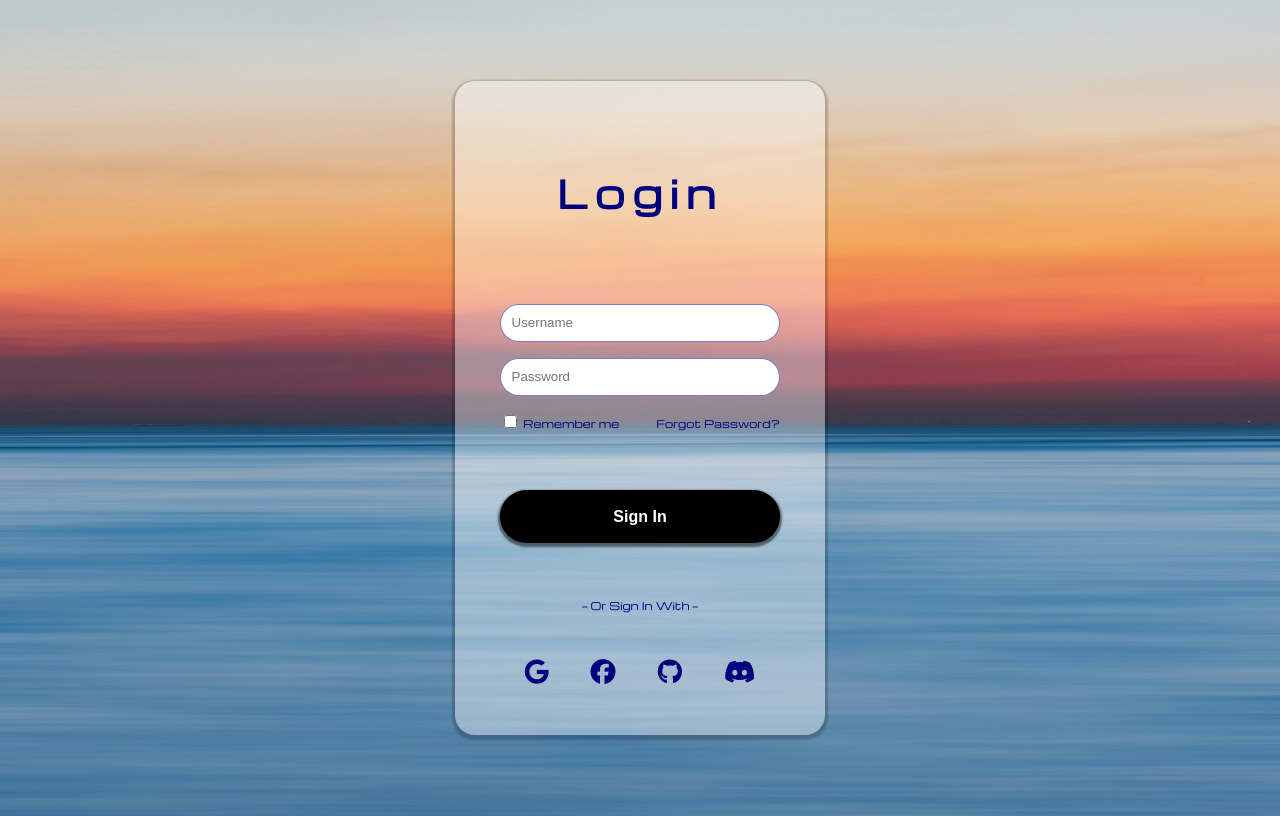
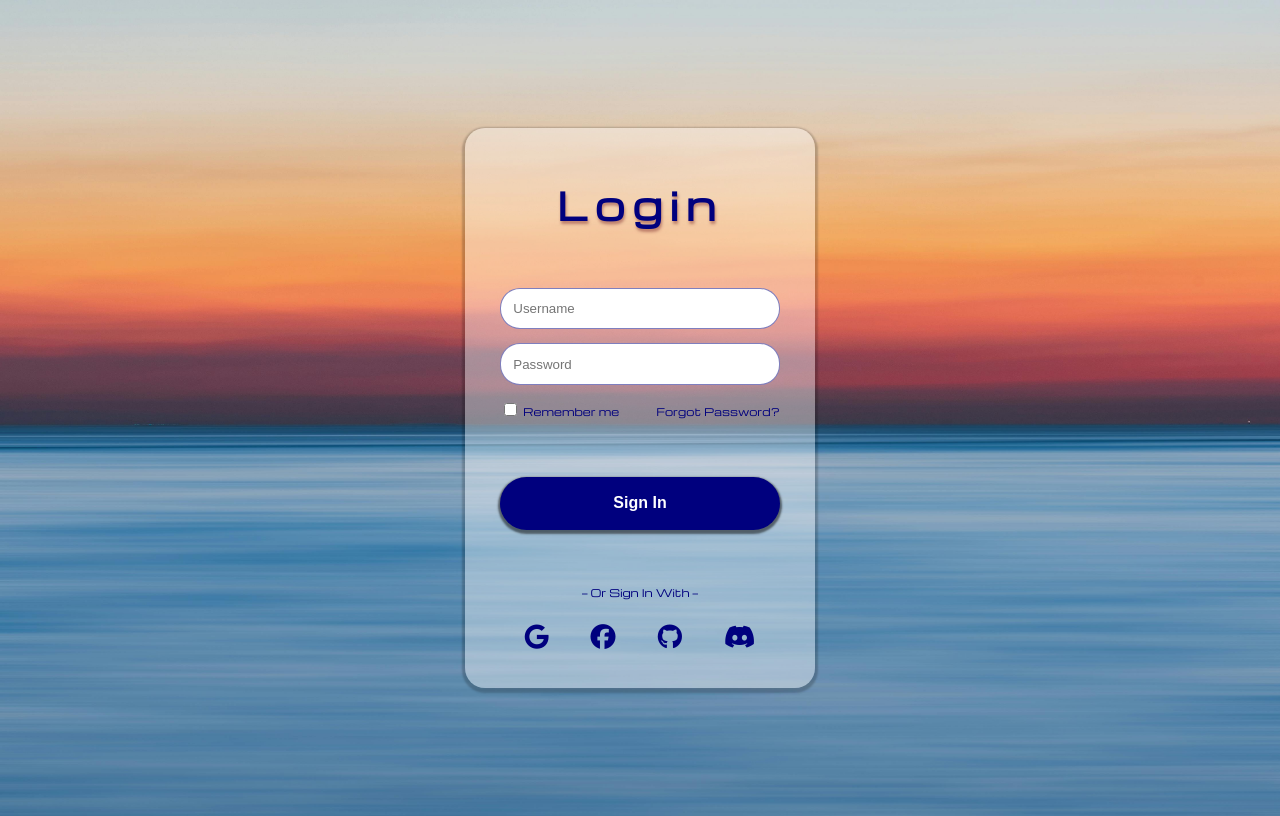
Before and after one commit to apalet/andree-palet-login-ui-project, a plain HTML site: page index.html in a window 1280 px wide. Drawn offline with nearby package versions, Linux system fonts and the light colour scheme; a web font is replaced by a local one.

Commit message:
adjust the max-height of the login container

```diff
--- a/styles.css
+++ b/styles.css
@@ -1,10 +1,10 @@
 body {
     background-image: url(assets/background.jpg);
     background-size: cover;
+    font-size: medium;
     display: flex;
     justify-content: center;
     align-items: center;
-    line-height: 1.6;
     min-height: 100vh;
     font-family: "Michroma", sans-serif;
     /* font-family: "Anta", sans-serif; */
@@ -16,7 +16,7 @@ body {
     border-radius: 20px;
     width: 90%;
     max-width: 350px;
-    padding: 10px;
+    max-height: 600px;
     box-shadow: 0px 2px 2px 3px rgba(0, 0, 0, 0.2);
 
     display: flex;
@@ -26,11 +26,12 @@ body {
 }
 
 .login-header {
-    font-size: 32px;
+    font-size: 2em;
     font-weight: bold;
     /* color: black; */
+    text-shadow: 1px 3px 3px rgb(133, 52, 52, 0.5);
     letter-spacing: 8px;
-    padding: 10%;
+    padding: 0.4em;
 }
 
 .account {
@@ -42,13 +43,13 @@ body {
 
 .username, .password {
     border: 1px solid rgb(0, 0, 126, 0.5);
-    padding: 3%;
+    padding: 3.5%;
     border-radius: 20px;
     font-size: smaller;
 }
 
 .username, .password, .login-button {
-    margin: 8px;
+    margin: 7px;
     margin-left: 10%;
     margin-right: 10%;
     outline: none;
@@ -69,15 +70,19 @@ label[for="remember"], .forgot {
     color: rgb(0, 0, 126);
 }
 
+.forgot {
+    transition: transform 0.3s ease, color 0.3s ease;
+}
+
 .forgot:hover {
     transform: scale(1.1);
-    color:red;
+    color:darkred;
 }
 
 .login-button {
     text-align: center;
     font-weight: bold;
-    background-color: black;
+    background-color: rgb(0, 0, 126);
     border: none;
     border-radius: 30px;
     padding: 5%;
@@ -90,7 +95,7 @@ label[for="remember"], .forgot {
 }
 
 .login-button:hover {
-    background-color:rgb(0, 0, 126);
+    background-color: darkred;
     box-shadow: 0px 4px 6px 4px rgb(0, 0, 0, 0.5);
 }
 
@@ -105,19 +110,20 @@ label[for="remember"], .forgot {
     justify-content: space-evenly;
     align-items: baseline;
     width: 90%;
-    padding: 10%;
+    padding-top: 5%;
+    padding-bottom: 10%;
 }
 
 .icons {
     /* border: 1px solid black; */
     text-align: center;
     font-size: 25px;
-    transition: transform 0.3s ease, color 0.3s;
+    transition: transform 0.3s ease, color 0.3s ease;
 }
 
 .icons:hover {
     transform: scale(1.5);
-    color:red;
+    color:darkred;
 }
 
 a, a:visited, a:active {
```
